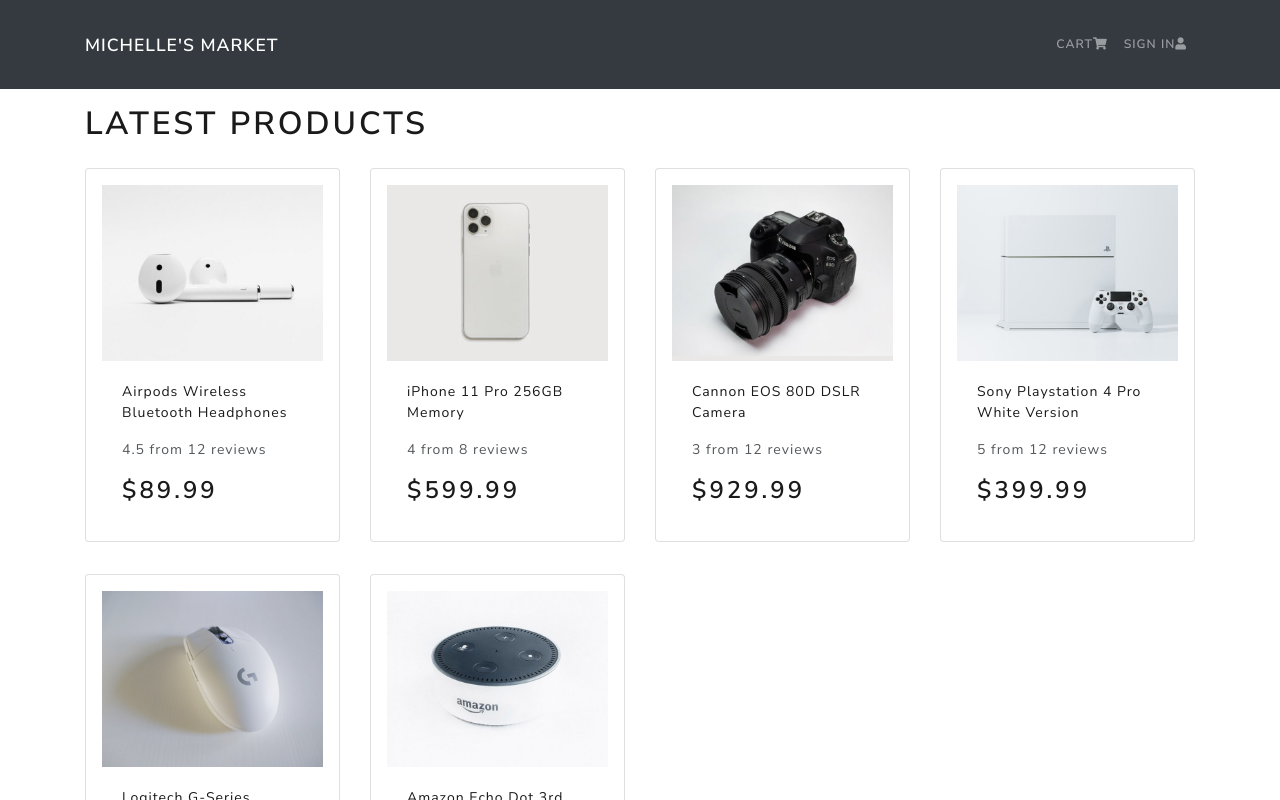
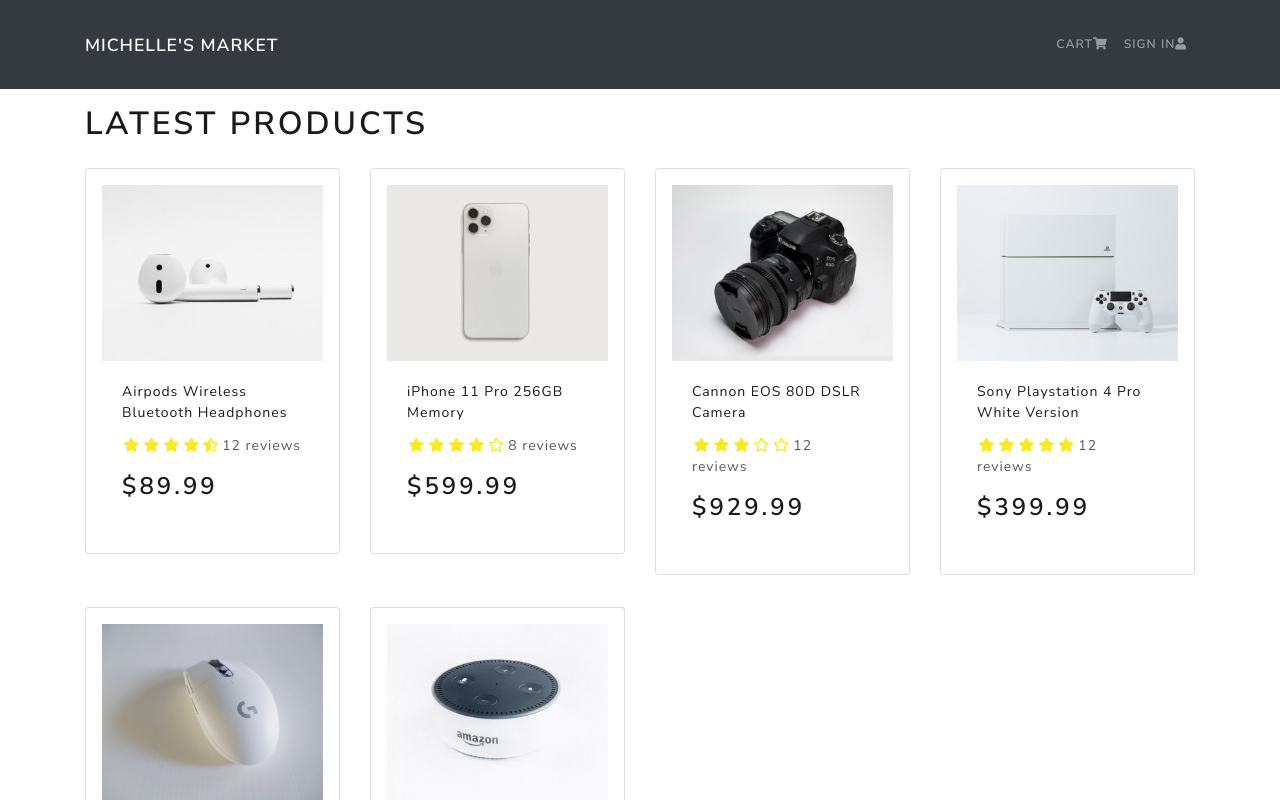
Before and after one commit to srosajazz/michelleWeb-project, a React (Create React App) app in the folder frontend/: page / in a window 1280 px wide. Shown: the top 800 px of the page. Built offline with nearby package versions, Linux system fonts and the light colour scheme.

Commit message:
chore:   Rating Component

```diff
--- a/frontend/src/components/Product.js
+++ b/frontend/src/components/Product.js
@@ -1,5 +1,6 @@
 import React from "react";
 import { Card } from "react-bootstrap";
+import Rating from "./Rating";
 
 const Product = ({ product }) => {
   return (
@@ -17,9 +18,10 @@
 
         {/* rating */}
         <Card.Text as="div">
-          <div className="my-3">
-            {product.rating} from {product.numReviews} reviews
-          </div>
+          <Rating
+            value={product.rating}
+            text={`${product.numReviews} reviews`}
+          />
         </Card.Text>
         {/* price */}
         <Card.Text as="h3">${product.price}</Card.Text>
--- /dev/null
+++ b/frontend/src/components/Rating.js
@@ -0,0 +1,82 @@
+import React from "react";
+import PropTypes from "prop-types";
+
+const Rating = ({ value, text, color }) => {
+  return (
+    <div className="rating">
+      <span>
+        <i
+          style={{ color }}
+          className={
+            value >= 1
+              ? "fas fa-star"
+              : value >= 0.5
+              ? "fas fa-star-half-alt"
+              : "far fa-star"
+          }
+        ></i>
+      </span>
+      <span>
+        <i
+          style={{ color }}
+          className={
+            value >= 2
+              ? "fas fa-star"
+              : value >= 1.5
+              ? "fas fa-star-half-alt"
+              : "far fa-star"
+          }
+        ></i>
+      </span>
+      <span>
+        <i
+          style={{ color }}
+          className={
+            value >= 3
+              ? "fas fa-star"
+              : value >= 2.5
+              ? "fas fa-star-half-alt"
+              : "far fa-star"
+          }
+        ></i>
+      </span>
+      <span>
+        <i
+          style={{ color }}
+          className={
+            value >= 4
+              ? "fas fa-star"
+              : value >= 3.5
+              ? "fas fa-star-half-alt"
+              : "far fa-star"
+          }
+        ></i>
+      </span>
+      <span>
+        <i
+          style={{ color }}
+          className={
+            value >= 5
+              ? "fas fa-star"
+              : value >= 4.5
+              ? "fas fa-star-half-alt"
+              : "far fa-star"
+          }
+        ></i>
+      </span>
+      <span>{text && text}</span>
+    </div>
+  );
+};
+
+Rating.defaultProps = {
+  color: "#f8e825",
+};
+
+Rating.propTypes = {
+  value: PropTypes.number.isRequired,
+  text: PropTypes.string.isRequired,
+  color: PropTypes.string,
+};
+
+export default Rating;
--- a/frontend/src/index.css
+++ b/frontend/src/index.css
@@ -2,3 +2,11 @@
 main {
   min-height: 80vh;
 }
+
+h3 {
+  padding: 1rem 0;
+}
+/* rating */
+.rating span {
+  margin: 0.1rem;
+}
--- a/frontend/src/screens/HomeScreen.js
+++ b/frontend/src/screens/HomeScreen.js
@@ -9,7 +9,7 @@
       <h1>Latest Products</h1>
       <Row>
         {products.map((product) => (
-          <Col sm={12} md={6} lg={4} xl={3}>
+          <Col key={product._id} sm={12} md={6} lg={4} xl={3}>
             <Product product={product} />
           </Col>
         ))}
```
